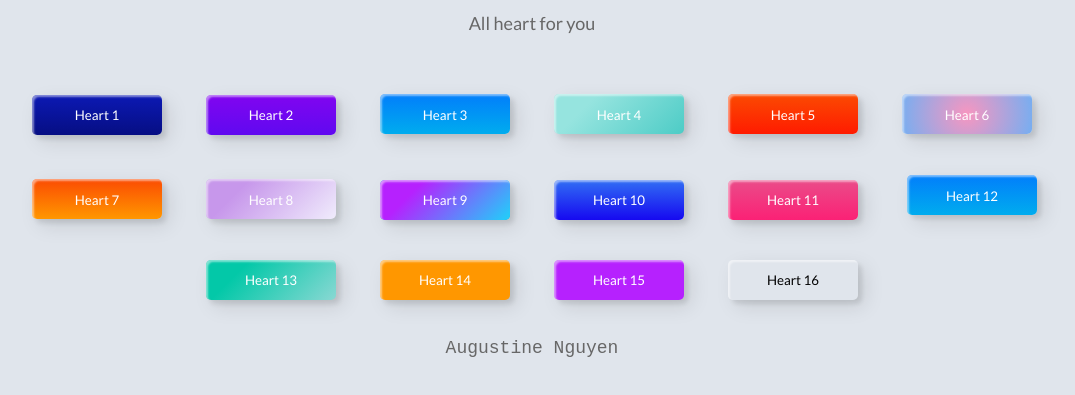
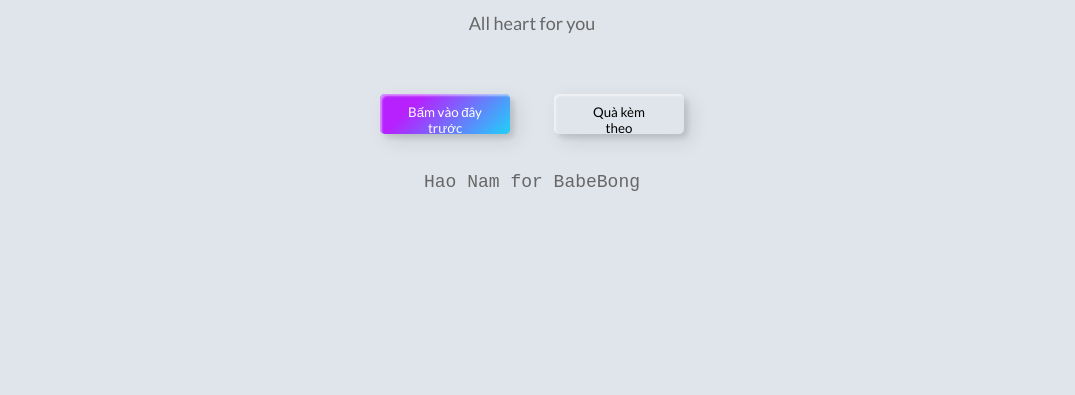
Before and after one commit to MasonLearnCode/makeBongLaugh, a plain HTML site: page heart.html in a window 1280 px wide. Shown: the part 113-508 px from the top of the page, without its empty margins (108-1183 px from the left). Drawn offline with Linux system fonts and the light colour scheme.

Commit message:
Update heart.html

```diff
--- a/heart.html
+++ b/heart.html
@@ -14,24 +14,10 @@
      <h1>Heart</h1>
      <p>All heart for you</p>
      <div class="frame">
-       <button class="custom-btn btn-1" onclick="openPage(1)">Heart 1</button>
-       <button class="custom-btn btn-2" onclick="openPage(2)">Heart 2</button>
-       <button class="custom-btn btn-3" onclick="openPage(3)"><span>Heart 3</span></button>
-       <button class="custom-btn btn-4" onclick="openPage(4)"><span>Heart 4</span></button>
-       <button class="custom-btn btn-5" onclick="openPage(5)"><span>Heart 5</span></button>
-       <button class="custom-btn btn-6" onclick="openPage(6)"><span>Heart 6</span></button>
-       <button class="custom-btn btn-7" onclick="openPage(7)"><span>Heart 7</span></button>
-       <button class="custom-btn btn-8" onclick="openPage(8)"><span>Heart 8</span></button>
-       <button class="custom-btn btn-9" onclick="openPage(9)">Heart 9</button>
-       <button class="custom-btn btn-10" onclick="openPage(10)">Heart 10</button>
-       <button class="custom-btn btn-11" onclick="openPage(11)">Heart 11<div class="dot"></div></button>
-       <button class="custom-btn btn-12" onclick="openPage(12)"><span>Click!</span><span>Heart 12</span></button>
-       <button class="custom-btn btn-13" onclick="openPage(13)">Heart 13</button>
-       <button class="custom-btn btn-14" onclick="openPage(14)">Heart 14</button>
-       <button class="custom-btn btn-15" onclick="openPage(15)">Heart 15</button>
-       <button class="custom-btn btn-16" onclick="openPage(16)">Heart 16</button>
+       <button class="custom-btn btn-9" onclick="openPage(9)">Bấm vào đây trước</button>
+       <button class="custom-btn btn-16" onclick="openPage(16)">Quà kèm theo</button>
        <p style="font-family: Andale Mono, monospace;">
-         Augustine Nguyen</p>
+         Hao Nam for BabeBong</p>
      </div>
 </body>
 </html>
```
